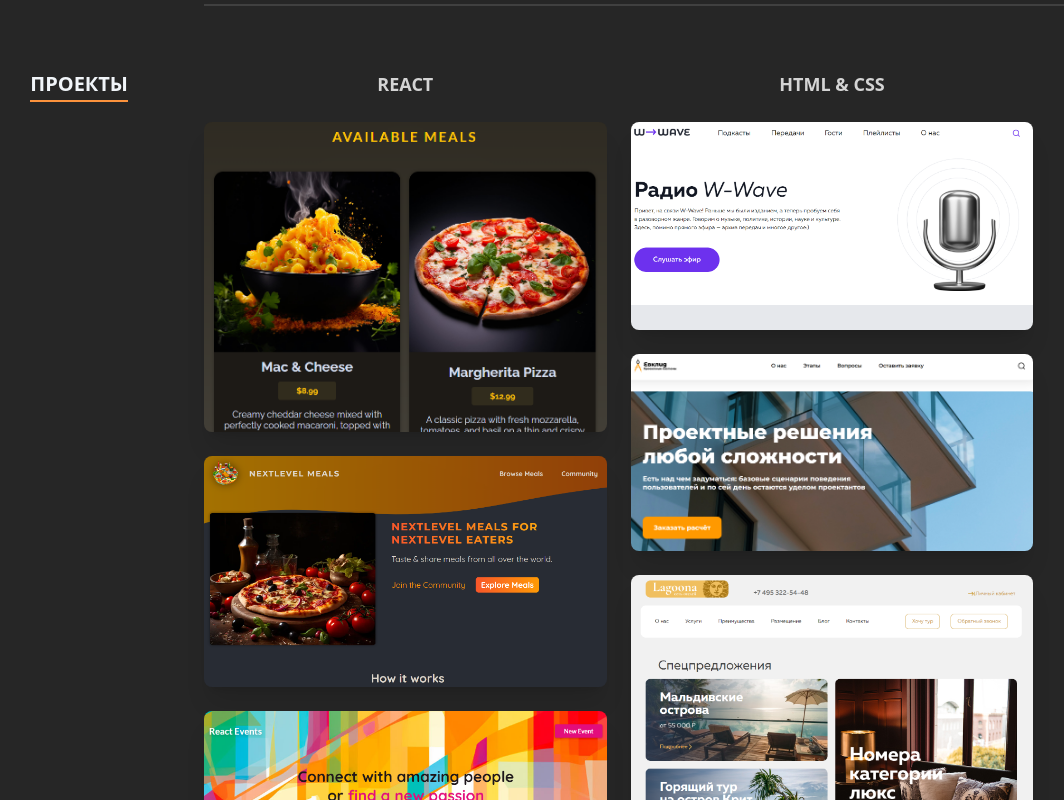
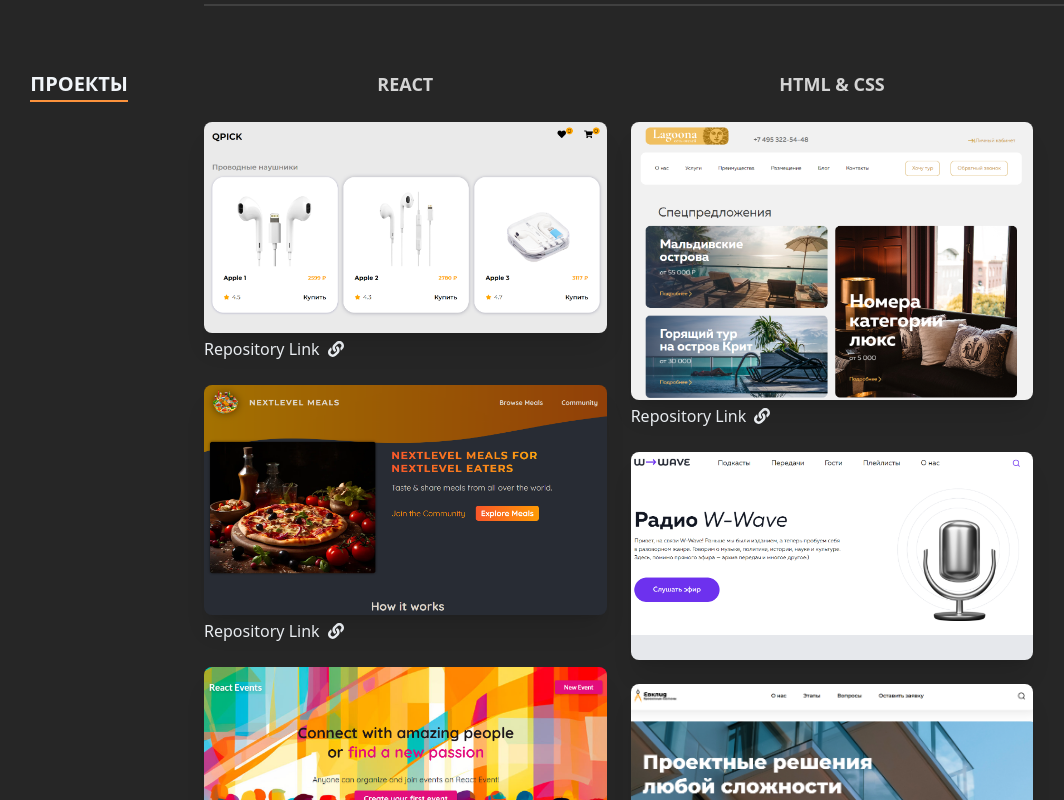
Before and after one commit to MykytaH/react-portfolio, a React (Vite) app: page / in a window 1280 px wide. Shown: the part 1660-2460 px from the top of the page, without its empty margins (128-1192 px from the left). Built offline with nearby package versions, Linux system fonts and the light colour scheme.

Commit message:
small changes

```diff
--- a/src/components/Projects.jsx
+++ b/src/components/Projects.jsx
@@ -9,11 +9,12 @@ export default function Projects() {
         id={"projects"}
       >
         <div className="col-span-1 flex justify-center md:justify-end md:pr-16 md:col-span-3">
-          <div className="relative h-max">
+          <div className="relative sm:sticky sm:top-20 h-max">
             <h2 className="text-xl font-bold uppercase ">Проекты</h2>
             <span className="absolute inset-x-0 -bottom-1 border-b-2 border-orange-400"></span>
           </div>
         </div>
+        <div className="col-span-9 grid grid-cols-9 max-md:grid-cols-1">
           {PROJECTS.map((collection) => (
             <div
               className="h-fit col-span-1 sm:col-span-4 grid grid-cols-1 gap-y-6"
@@ -45,18 +46,29 @@ export default function Projects() {
                             {project.title}
                           </h2>
                           <p className="text-xs text-white opacity-100 sm:text-sm">
-                          {project.description}{" "}
+                            {project.description}
                           </p>
                         </div>
-                      <FaLink className="absolute bottom-1 right-1 h-4 w-4 shrink-0 text-white sm:bottom-2 sm:right-2" />
+                        <FaLink className="absolute bottom-1 right-1 h-4 w-4 shrink-0  sm:bottom-2 sm:right-2" />
                       </div>
                     </a>
                   </div>
+                  {project.ghLink && (
+                    <a
+                      href={project.ghLink}
+                      target="_blank"
+                      className="hover:text-orange-500 duration-300 mt-1 flex items-center gap-2"
+                    >
+                      Repository Link
+                      <FaLink className=" h-4 w-4 shrink-0  sm:bottom-2 sm:right-2" />
+                    </a>
+                  )}
                 </div>
               ))}
             </div>
           ))}
         </div>
+      </div>
     </>
   );
 }
--- a/src/components/Summary.jsx
+++ b/src/components/Summary.jsx
@@ -48,7 +48,8 @@ export default function Summary() {
         </div>
         <div className="absolute inset-x-0 bottom-6 flex justify-center">
           <ScrollLink
-            className="animate-bounce hover:animate-bounceSlow hover:cursor-pointer rounded-full bg-neutral-800 p-1 ring-orange-500 ring-offset-2 ring-offset-gray-700/80  hover:ring-2 hover:outline-none  sm:p-2"
+            className={`animate-bounce hover:animate-bounceSlow hover:cursor-pointer rounded-full bg-neutral-800 p-1
+             ring-orange-500 ring-offset-2 ring-offset-gray-700/80  hover:ring-2 hover:outline-none  sm:p-2`}
             to="education"
           >
             <Arrow className="h-5 w-5 bg-transparent sm:h-6 sm:w-6 text-neutral-400" />
--- a/src/data/data.js
+++ b/src/data/data.js
@@ -68,11 +68,12 @@ export const PROJECTS = [
     title: "react",
     projects: [
       {
-        title: "Food Order",
+        title: "QPICK",
         description:
-          "A single page app for ordering food, with usage of Context API.  GitHub Pages.",
-        imgLink: foodImg,
-        link: "https://mykytah.github.io/food-order/",
+          "Audio accessories store,created with usage of Router and Context API. Created as a test for Neoflex internship. Deploy on GitHub Pages.",
+        imgLink: qpickImg,
+        link: "https://mykytah.github.io/testNeoflex",
+        ghLink: "https://github.com/MykytaH/testNeoflex",
       },
       {
         title: "NextLevel Meals",
@@ -80,9 +81,10 @@ export const PROJECTS = [
           Build on Next.js with usage of internal SQLite3 database for storing meals.
           Deployment preview on Vercel. Note, that images added at request won't be available.
           Only images that are in the data at the moment of BUILD are served by NEXT.
-          As such, adding user meals are disabled.`,
+          As such, adding user meals are disabled. Deploy on Vercel`,
         imgLink: nextMealsImg,
         link: "https://next-meals-five.vercel.app",
+        ghLink: "https://github.com/MykytaH/next-meals",
       },
       {
         title: "Events Notebook 2.0",
@@ -90,33 +92,45 @@ export const PROJECTS = [
           "A simple app for creating and editing notes about events, created with Router and React Query. Just code on gitHub",
         imgLink: events2Img,
         link: "https://github.com/MykytaH/events-II",
+        ghLink: "https://github.com/MykytaH/events-II",
       },
       {
-        title: "QPICK",
+        title: "Food Order",
         description:
-          "Audio accessories store,created with usage of Router and Context API. Created as a test for Neoflex internship.  GitHub Pages.",
-        imgLink: qpickImg,
-        link: "https://mykytah.github.io/testNeoflex",
+          "A single page app for ordering food, with usage of Context API. Deploy on GitHub Pages.",
+        imgLink: foodImg,
+        link: "https://mykytah.github.io/food-order/",
+        ghLink: "https://github.com/MykytaH/food-order",
       },
+
       {
         title: "Events Notebook",
         description:
           "An older version of app creating and editing notes about events, created with only Router, but with Authentication on backend. Just code on gitHub",
         imgLink: eventsImg,
         link: "https://github.com/MykytaH/events",
+        ghLink: "https://github.com/MykytaH/events",
       },
       {
         title: "Redux Book Order",
         description:
-          "Very simple app, created with Redux, with database in Google's Firebase. GitHub Pages.",
+          "Very simple app, created with Redux, with database in Google's Firebase. Deploy on GitHub Pages.",
         imgLink: reduxImg,
         link: "https://mykytah.github.io/redux/",
+        ghLink: "https://github.com/MykytaH/redux",
       },
     ],
   },
   {
     title: "html & css",
     projects: [
+      {
+        title: "Hotels",
+        description: "Site with hotels",
+        imgLink: hotelsImg,
+        link: "https://mykytah.github.io/examples/hotels/",
+        ghLink: "https://github.com/MykytaH/examples",
+      },
       {
         title: "Radio",
         description: "Site with radio",
@@ -129,12 +143,6 @@ export const PROJECTS = [
         imgLink: ecvlidImg,
         link: "https://mykytah.github.io/examples/evclid/",
       },
-      {
-        title: "Hotels",
-        description: "Site with hotels",
-        imgLink: hotelsImg,
-        link: "https://mykytah.github.io/examples/hotels/",
-      },
 
       {
         title: "Grid",
```
Lines whose indentation alone changed are shown as unchanged.
